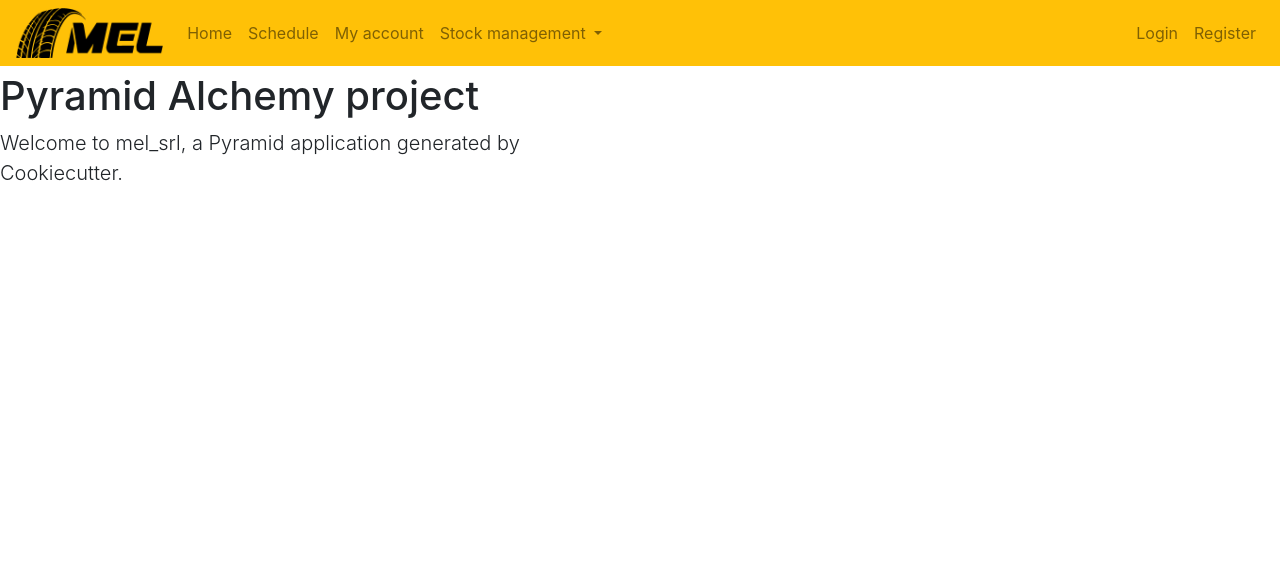
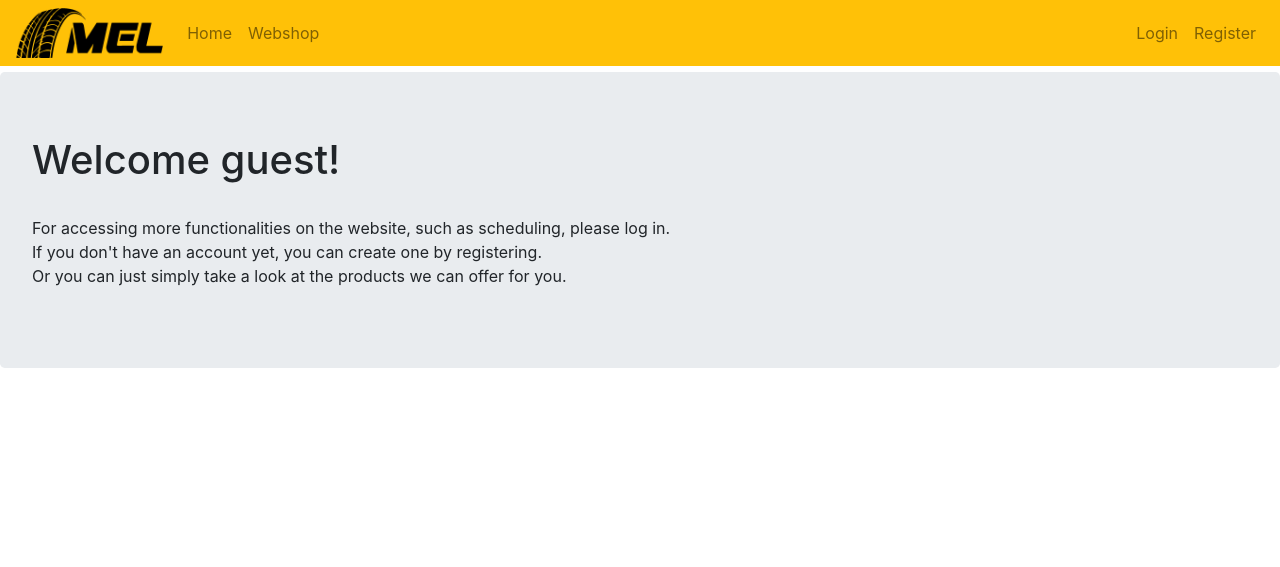
Before and after one commit to mocanzaki/finalexam, a Python web app: template mel_srl/templates/home.jinja2 in a window 1280 px wide. Shown: the top 567 px of the page. Run offline with Jinja, Linux system fonts and the light colour scheme; the template is opened without the code that fills it, so the values that code supplies are empty.

Commit message:
project finished

```diff
--- a/mel_srl/routes.py
+++ b/mel_srl/routes.py
@@ -42,6 +42,7 @@ def includeme(config):
     config.add_route('get_data_for_scheduling', '/json/get_data_for_scheduling')
     config.add_route('make_schedule', '/json/make_schedule')
     config.add_route('get_schedules_of_day', '/json/get_schedules_of_day')
+    config.add_route('delete_schedule', '/json/delete_schedule')
 
     config.add_route('delete_num_plate', '/json/delete_num_plate')
     config.add_route('add_num_plate', '/json/add_num_plate')
--- a/mel_srl/static/js/calendar.js
+++ b/mel_srl/static/js/calendar.js
@@ -284,3 +284,31 @@ function get_schedule(obj){
     var params = "year=" + year + "&month=" + month + "&day=" + day;
     xhttp.send(params);
 }
+
+function delete_schedule(obj){
+    var xhttp = new XMLHttpRequest();
+    xhttp.open("POST", "/json/delete_schedule", true);
+    xhttp.setRequestHeader("Content-type", "application/x-www-form-urlencoded");
+    xhttp.onreadystatechange = function() {
+        if (this.readyState == 4 && this.status == 200) {
+            var result = JSON.parse(this.responseText).result;
+            if(result == 'True'){
+                document.getElementById("modal_header").innerHTML = "Request result";
+                document.getElementById("modal_body").innerHTML = "Succesfully deleted the schedule!";
+                document.getElementById("modal_footer").innerHTML = '<button type="button" onclick = "location.reload()" class="btn btn-danger" data-dismiss="modal">Close</button>';
+
+            }
+            else{
+                document.getElementById("modal_header").innerHTML = "Request result";
+                document.getElementById("modal_body").innerHTML = "Something went wrong while deleting the schedule!";
+                document.getElementById("modal_footer").innerHTML = '<button type="button" onclick = "location.reload()" class="btn btn-danger" data-dismiss="modal">Close</button>';
+
+            }
+            $(document).ready(function(){
+                $("#myModal").modal();
+            });
+        }
+    };
+    var params = "id=" + obj;
+    xhttp.send(params);
+}
--- a/mel_srl/static/js/stock.js
+++ b/mel_srl/static/js/stock.js
@@ -465,7 +465,6 @@ function show_order_details(username, order_date){
 }
 
 function send_order(username, order_date){
-    console.log("itt");
     var xhttp = new XMLHttpRequest();
     xhttp.open("POST", "/json/send_order", true);
     xhttp.setRequestHeader("Content-type", "application/x-www-form-urlencoded");
--- a/mel_srl/templates/home.jinja2
+++ b/mel_srl/templates/home.jinja2
@@ -1,11 +1,35 @@
 {% extends "layout.jinja2" %}
 
 {% block content %}
+
+{% if request.session['permission'] is defined and request.session['permission'] == 0 %}
 <div class="content">
-  <h1><span class="font-semi-bold">Pyramid</span> <span class="smaller">Alchemy project</span></h1>
-  <p class="lead">Welcome to <span class="font-normal">mel_srl</span>, a&nbsp;Pyramid application generated&nbsp;by<br><span class="font-normal">Cookiecutter</span>.</p>
+    <div class="jumbotron">
+      <h1>Welcome back, {{request.session['username']}}!</h1> <br/>
+      {% if data|length == 0 %}
+      <p> You don't have any upcoming schedules </p>
+      {% else %}
+      <p> Your next schedule will be on {{data[0][1]}}, with the car {{data[0][2]}}. The service you requested is {{data[0][3]}}. </p>
+      {% endif %}
+    </div>
 </div>
-<div>
-    <p>{{request.session['username']}}</p>
+{% endif %}
+{% if request.session['permission'] is defined and request.session['permission'] == 1 %}
+<div class="content">
+    <div class="jumbotron">
+      <h1>Welcome back, {{request.session['username']}}!</h1> <br/>
+        <p> Please check for possible new orders! </p>
+    </div>
 </div>
+{% endif %}
+{% if request.session['permission'] is not defined %}
+<div class="content">
+    <div class="jumbotron">
+      <h1>Welcome guest!</h1> <br/>
+      <p>For accessing more functionalities on the website, such as scheduling, please log in.<br/>
+         If you don't have an account yet, you can create one by registering.<br/>
+         Or you can just simply take a look at the products we can offer for you. </p>
+    </div>
+</div>
+{% endif %}
 {% endblock content %}
--- a/mel_srl/templates/layout.jinja2
+++ b/mel_srl/templates/layout.jinja2
@@ -36,12 +36,22 @@
       <li class="nav-item">
         <a class="nav-link" href="/">Home</a>
       </li>
+      {% if request.session['username'] is defined %}
       <li class="nav-item">
         <a class="nav-link" href="/schedule">Schedule</a>
       </li>
+      {% endif %}
+      {% if request.session['permission'] is defined and request.session['permission'] == 0 %}
       <li class="nav-item">
         <a class="nav-link" href="/account">My account</a>
       </li>
+      {% endif %}
+      {% if request.session['permission'] is defined and request.session['permission'] == 1 %}
+      <li class="nav-item">
+        <a class="nav-link" href="/account">User management</a>
+      </li>
+      {% endif %}
+      {% if request.session['permission'] is defined and request.session['permission'] == 1 %}
       <li class="nav-item dropdown">
         <a class="nav-link dropdown-toggle" href="#" id="navbarDropdown" role="button" data-toggle="dropdown" aria-haspopup="true" aria-expanded="false">
           Stock management
@@ -50,10 +60,16 @@
           <a class="dropdown-item" href="/manufacturers">Manage manufacturers</a>
           <a class="dropdown-item" href="/products">Manage products</a>
           <a class="dropdown-item" href="/services">Manage services</a>
-          <a class="dropdown-item" href="#">Another action</a>
         </div>
       </li>
     </ul>
+    {% else %}
+    <li class="nav-item">
+      <a class="nav-link" href="/products">Webshop</a>
+    </li>
+  </ul>
+    {% endif %}
+
     {% if request.session['username'] is not defined %}
       <ul class="navbar-nav ml-auto">
         <li class="nav-item">
@@ -66,7 +82,12 @@
     {% else %}
       <ul class="navbar-nav ml-auto">
         <li class="nav-item">
+          {% if request.session['permission'] is defined and request.session['permission'] == 1 %}
+          <a class="nav-link" href="/orders">Orders</a>
+          {% endif %}
+          {% if request.session['permission'] is defined and request.session['permission'] == 0 %}
           <a class="nav-link" href="/cart">Cart</a>
+          {% endif %}
         </li>
         <li class="nav-item">
           <a class="nav-link" href="/logout">Logout</a>
@@ -76,24 +97,16 @@
   </div>
 </nav>
 
-  <!-- The Modal -->
   <div class="modal" id="myModal">
     <div class="modal-dialog">
       <div class="modal-content">
-
-        <!-- Modal Header -->
         <div class="modal-header">
           <h4 class="modal-title" id = "modal_header"></h4>
           <button type="button" class="close" data-dismiss="modal">&times;</button>
         </div>
-
-        <!-- Modal body -->
         <div class="modal-body" id = "modal_body">
         </div>
-
-        <!-- Modal footer -->
-        <div class="modal-footer" id = "modal_footer">
-          <button type="button" class="btn btn-danger" data-dismiss="modal">Close</button>
+          <button type="button" class="btn btn-danger" data-dismiss="modal" id = "modal_footer">Close</button>
         </div>
 
       </div>
```
Also changed, not shown: mel_srl/scripts/schedule_management.py (+16 -1 lines), mel_srl/templates/schedule.jinja2 (+12 -0 lines), mel_srl/views/default.py (+19 -2 lines).
